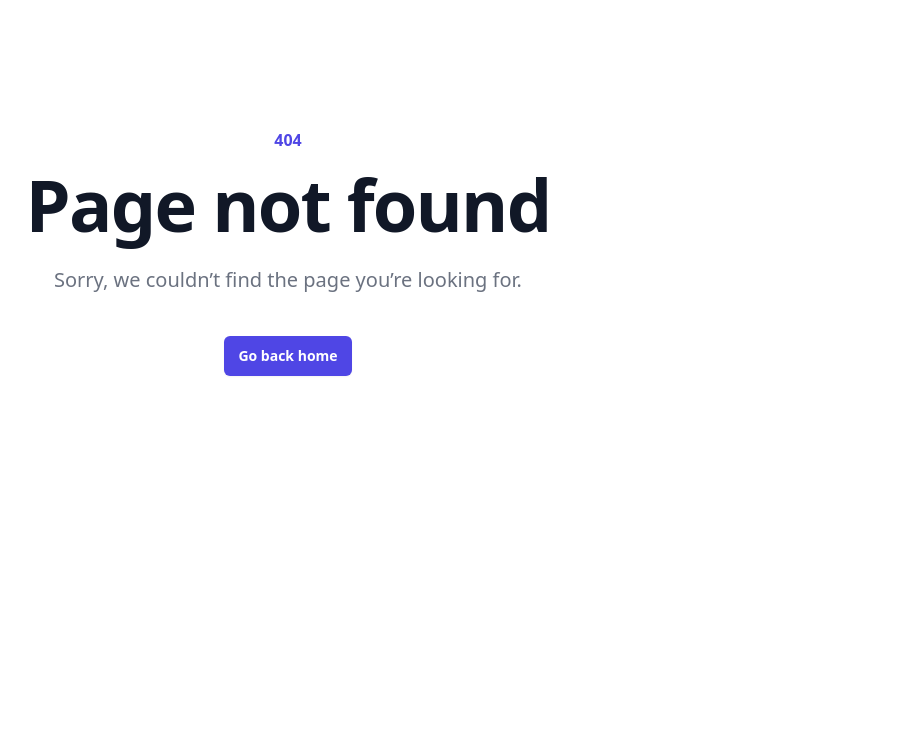
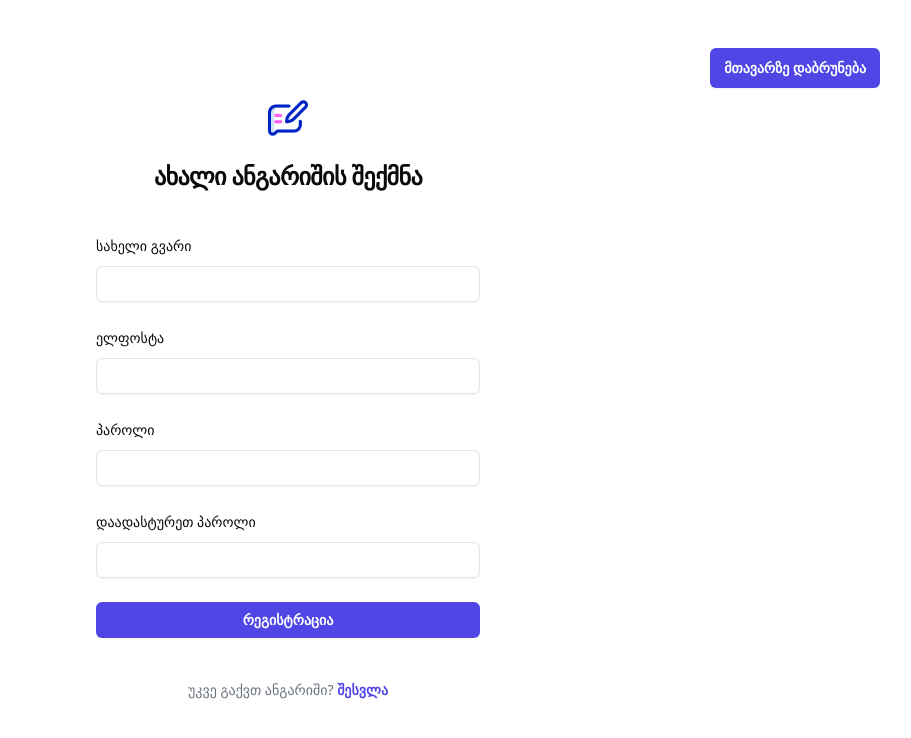
Before and after one commit to davit1801/blogs-app, a React (Vite) app: page /ka/register in a window 1280 px wide. Before the commit this address had no page. Shown: the top 738 px of the page, without its empty margins (352-1263 px from the left). Built offline with nearby package versions, Linux system fonts and the light colour scheme.

Commit message:
add translation of authorization and registration pages

```diff
--- a/src/components/homePage/postsList/PostList.tsx
+++ b/src/components/homePage/postsList/PostList.tsx
@@ -27,7 +27,9 @@ const PostList: React.FC = () => {
               <p className="text-muted-foreground">{post.description}</p>
             </div>
             <div>
-              <Badge>{post.category}</Badge>
+              <Badge className="cursor-pointer bg-secondary text-secondary-foreground hover:bg-secondary/80">
+                {post.category}
+              </Badge>
             </div>
           </div>
         );
--- a/src/components/layout/header/Header.tsx
+++ b/src/components/layout/header/Header.tsx
@@ -1,6 +1,6 @@
 import Container from '@/components/container/Container';
 import React from 'react';
-import { Link, NavLink } from 'react-router-dom';
+import { Link, NavLink, useLocation } from 'react-router-dom';
 import { Button } from '@/components/ui/button';
 import logo from '@/assets/blog-logo.png';
 import { ModeToggle } from '@/components/mode-toggle';
@@ -8,28 +8,46 @@ import { useTranslation } from 'react-i18next';
 import ChangeLang from '@/components/ChangeLang';
 
 const Header: React.FC = () => {
+  const location = useLocation();
+  const pathParts = location.pathname.split('/');
+  const lang = pathParts[1] || 'ka';
   const { t } = useTranslation();
 
   return (
     <header className="border-b border-solid">
       <Container>
         <div className="flex items-center justify-between p-4">
-          <Link to={'/'}>
+          <Link to={`/${lang}`}>
             <img src={logo} alt="blog logo" className="w-10" />
           </Link>
           <nav>
             <ul className="flex gap-4">
               <li className="flex gap-5">
-                <NavLink to="/">{t('header.navItems.home')}</NavLink>
-                <NavLink to="">{t('header.navItems.write')}</NavLink>
-                <NavLink to="">{t('header.navItems.about')}</NavLink>
+                <NavLink
+                  to={`/${lang}`}
+                  className="text-muted-foreground hover:text-foreground"
+                >
+                  {t('header.navItems.home')}
+                </NavLink>
+                <NavLink
+                  to=""
+                  className="text-muted-foreground hover:text-foreground"
+                >
+                  {t('header.navItems.write')}
+                </NavLink>
+                <NavLink
+                  to="about"
+                  className="text-muted-foreground hover:text-foreground"
+                >
+                  {t('header.navItems.about')}
+                </NavLink>
               </li>
             </ul>
           </nav>
 
           <div className="flex gap-3">
-            <Button asChild className="bg-[#3d61ff] hover:bg-[#3d61ffe5]">
-              <Link to={'/login'}>{t('header.login')}</Link>
+            <Button asChild>
+              <Link to={'login'}>{t('header.login')}</Link>
             </Button>
             <ModeToggle />
             <ChangeLang />
--- /dev/null
+++ b/src/i18n/en/auth.json
@@ -0,0 +1,14 @@
+{
+  "login-title": "Log in to your account",
+  "register-title": "Sign Up to your account",
+  "full-name": "Full Name",
+  "email": "Email address",
+  "password": "Password",
+  "confirm-pass": "Confirm Password",
+  "forgot": "Forgot password?",
+  "sign-in": "Sign in",
+  "dont-have": "Don't have an account?",
+  "sign-up": "Sign up",
+  "already-have": "Already have an account?",
+  "go-back": "Go back home"
+}
--- a/src/i18n/index.ts
+++ b/src/i18n/index.ts
@@ -6,6 +6,8 @@ import headerKa from '@/i18n/ka/header.json';
 import headerEn from '@/i18n/en/header.json';
 import footerKa from '@/i18n/ka/footer.json';
 import footerEn from '@/i18n/en/footer.json';
+import authKa from '@/i18n/ka/auth.json';
+import authEn from '@/i18n/en/auth.json';
 
 const options = {
   order: ['path'],
@@ -25,12 +27,14 @@ i18n
         translation: {
           header: headerKa,
           footer: footerKa,
+          auth: authKa,
         },
       },
       en: {
         translation: {
           header: headerEn,
           footer: footerEn,
+          auth: authEn,
         },
       },
     },
--- /dev/null
+++ b/src/i18n/ka/auth.json
@@ -0,0 +1,14 @@
+{
+  "login-title": "ავტორიზაცია",
+  "register-title": "ახალი ანგარიშის შექმნა",
+  "full-name": "სახელი გვარი",
+  "email": "ელფოსტა",
+  "password": "პაროლი",
+  "confirm-pass": "დაადასტურეთ პაროლი",
+  "forgot": "დაგავიწყდათ პაროლი?",
+  "sign-in": "შესვლა",
+  "dont-have": "არ გაქვთ ანგარიში?",
+  "sign-up": "რეგისტრაცია",
+  "already-have": "უკვე გაქვთ ანგარიში?",
+  "go-back": "მთავარზე დაბრუნება"
+}
--- a/src/index.css
+++ b/src/index.css
@@ -29,15 +29,15 @@ a {
     --background: 0 0% 100%;
     --foreground: 0 0% 3.9%;
     --card: 0 0% 100%;
-    --card-foreground: 0 0% 3.9%;
+    --card-foreground: 0 0% 100%;
     --popover: 0 0% 100%;
     --popover-foreground: 0 0% 3.9%;
-    --primary: 0 0% 9%;
+    --primary: 229 100% 62%;
     --primary-foreground: 0 0% 98%;
-    --secondary: 0 0% 96.1%;
-    --secondary-foreground: 0 0% 9%;
+    --secondary: 229 20% 90%;
+    --secondary-foreground: 229 20% 30%;
     --muted: 229 12% 86%;
-    --muted-foreground: 0 0% 45.1%;
+    --muted-foreground: 229 10% 37%;
     --accent: 0 0% 96.1%;
     --accent-foreground: 0 0% 9%;
     --destructive: 0 84.2% 60.2%;
@@ -59,12 +59,12 @@ a {
     --card-foreground: 0 0% 98%;
     --popover: 0 0% 3.9%;
     --popover-foreground: 0 0% 98%;
-    --primary: 0 0% 98%;
-    --primary-foreground: 0 0% 9%;
+    --primary: 229 100% 62%;
+    --primary-foreground: 0 0% 100%;
     --secondary: 0 0% 14.9%;
     --secondary-foreground: 0 0% 98%;
     --muted: 0 0% 14.9%;
-    --muted-foreground: 0 0% 63.9%;
+    --muted-foreground: 229 10% 63%;
     --accent: 0 0% 14.9%;
     --accent-foreground: 0 0% 98%;
     --destructive: 0 62.8% 30.6%;
--- a/src/pages/LoginPage.tsx
+++ b/src/pages/LoginPage.tsx
@@ -1,15 +1,21 @@
 import React from 'react';
-import { Link } from 'react-router-dom';
+import { Link, useLocation } from 'react-router-dom';
 import logo from '@/assets/blog-logo.png';
+import { useTranslation } from 'react-i18next';
 
 const LoginPage: React.FC = () => {
+  const location = useLocation();
+  const pathParts = location.pathname.split('/');
+  const lang = pathParts[1] || 'ka';
+  const { t } = useTranslation();
+
   return (
     <div className="flex min-h-screen items-center justify-center">
       <div className="flex min-h-full flex-1 flex-col justify-center px-6 py-12 lg:px-8">
         <div className="sm:mx-auto sm:w-full sm:max-w-sm">
           <img alt="Your Company" src={logo} className="mx-auto h-10 w-auto" />
           <h2 className="mt-5 text-center text-2xl/9 font-bold tracking-tight">
-            Log in to your account
+            {t('auth.login-title')}
           </h2>
         </div>
 
@@ -17,7 +23,7 @@ const LoginPage: React.FC = () => {
           <form action="#" method="POST" className="space-y-6">
             <div>
               <label htmlFor="email" className="block text-sm/6 font-medium">
-                Email address
+                {t('auth.email')}
               </label>
               <div className="mt-2">
                 <input
@@ -37,11 +43,11 @@ const LoginPage: React.FC = () => {
                   htmlFor="password"
                   className="block text-sm/6 font-medium"
                 >
-                  Password
+                  {t('auth.password')}
                 </label>
                 <div className="text-sm">
                   <a className="font-semibold text-indigo-600 hover:text-indigo-500">
-                    Forgot password?
+                    {t('auth.forgot')}
                   </a>
                 </div>
               </div>
@@ -62,27 +68,27 @@ const LoginPage: React.FC = () => {
                 type="submit"
                 className="flex w-full justify-center rounded-md bg-indigo-600 px-3 py-1.5 text-sm/6 font-semibold text-white shadow-sm hover:bg-indigo-500 focus-visible:outline focus-visible:outline-2 focus-visible:outline-offset-2 focus-visible:outline-indigo-600"
               >
-                Sign in
+                {t('auth.sign-in')}
               </button>
             </div>
           </form>
           <p className="mt-10 text-center text-sm/6 text-gray-500">
-            Don't have an account?{' '}
+            {t('auth.dont-have')}{' '}
             <Link
-              to={'/register'}
+              to={`/${lang}/register`}
               className="font-semibold text-indigo-600 hover:text-indigo-500"
             >
-              Sign up
+              {t('auth.sign-up')}
             </Link>
           </p>
         </div>
 
         <div className="absolute right-12 top-2 mt-10 flex items-center justify-center gap-x-6">
           <Link
-            to={'/'}
+            to={`/${lang}`}
             className="rounded-md bg-indigo-600 px-3.5 py-2.5 text-sm font-semibold text-white shadow-sm hover:bg-indigo-500 focus-visible:outline focus-visible:outline-2 focus-visible:outline-offset-2 focus-visible:outline-indigo-600"
           >
-            Go back home
+            {t('auth.go-back')}
           </Link>
         </div>
       </div>
--- a/src/pages/RegisterPage.tsx
+++ b/src/pages/RegisterPage.tsx
@@ -1,15 +1,21 @@
 import React from 'react';
-import { Link } from 'react-router-dom';
+import { Link, useLocation } from 'react-router-dom';
 import logo from '@/assets/blog-logo.png';
+import { useTranslation } from 'react-i18next';
 
 const RegisterPage: React.FC = () => {
+  const location = useLocation();
+  const pathParts = location.pathname.split('/');
+  const lang = pathParts[1] || 'ka';
+  const { t } = useTranslation();
+
   return (
     <div className="flex min-h-screen items-center justify-center">
       <div className="flex min-h-full flex-1 flex-col justify-center px-6 py-12 lg:px-8">
         <div className="sm:mx-auto sm:w-full sm:max-w-sm">
           <img alt="Your Company" src={logo} className="mx-auto h-10 w-auto" />
           <h2 className="mt-5 text-center text-2xl/9 font-bold tracking-tight">
-            Sign Up to your account
+            {t('auth.register-title')}
           </h2>
         </div>
 
@@ -17,7 +23,7 @@ const RegisterPage: React.FC = () => {
           <form action="#" method="POST" className="space-y-6">
             <div>
               <label htmlFor="name" className="block text-sm/6 font-medium">
-                Full Name
+                {t('auth.full-name')}
               </label>
               <div className="mt-2">
                 <input
@@ -31,7 +37,7 @@ const RegisterPage: React.FC = () => {
             </div>
             <div>
               <label htmlFor="email" className="block text-sm/6 font-medium">
-                Email address
+                {t('auth.email')}
               </label>
               <div className="mt-2">
                 <input
@@ -51,7 +57,7 @@ const RegisterPage: React.FC = () => {
                   htmlFor="password"
                   className="block text-sm/6 font-medium"
                 >
-                  Password
+                  {t('auth.password')}
                 </label>
               </div>
               <div className="mt-2">
@@ -70,7 +76,7 @@ const RegisterPage: React.FC = () => {
                   htmlFor="confirm-password"
                   className="block text-sm/6 font-medium"
                 >
-                  Confirm Password
+                  {t('auth.confirm-pass')}
                 </label>
               </div>
               <div className="mt-2">
@@ -89,27 +95,27 @@ const RegisterPage: React.FC = () => {
                 type="submit"
                 className="flex w-full justify-center rounded-md bg-indigo-600 px-3 py-1.5 text-sm/6 font-semibold text-white shadow-sm hover:bg-indigo-500 focus-visible:outline focus-visible:outline-2 focus-visible:outline-offset-2 focus-visible:outline-indigo-600"
               >
-                Sign up
+                {t('auth.sign-up')}
               </button>
             </div>
           </form>
           <p className="mt-10 text-center text-sm/6 text-gray-500">
-            Already have an account?{' '}
+            {t('auth.already-have')}{' '}
             <Link
-              to={'/login'}
+              to={`/${lang}/login`}
               className="font-semibold text-indigo-600 hover:text-indigo-500"
             >
-              Log in
+              {t('auth.sign-in')}
             </Link>
           </p>
         </div>
 
         <div className="absolute right-12 top-2 mt-10 flex items-center justify-center gap-x-6">
           <Link
-            to={'/'}
+            to={`/${lang}`}
             className="rounded-md bg-indigo-600 px-3.5 py-2.5 text-sm font-semibold text-white shadow-sm hover:bg-indigo-500 focus-visible:outline focus-visible:outline-2 focus-visible:outline-offset-2 focus-visible:outline-indigo-600"
           >
-            Go back home
+            {t('auth.go-back')}
           </Link>
         </div>
       </div>
```
Also changed, not shown: src/components/homePage/aside/Aside.tsx (+8 -3 lines), src/data/postsData.ts (+5 -44 lines), src/pages/AboutPage.tsx (added, +7 -0 lines), src/routes/RoutesComponent.tsx (+13 -3 lines), 1 other file (tests, documents, lock files or other folders).
